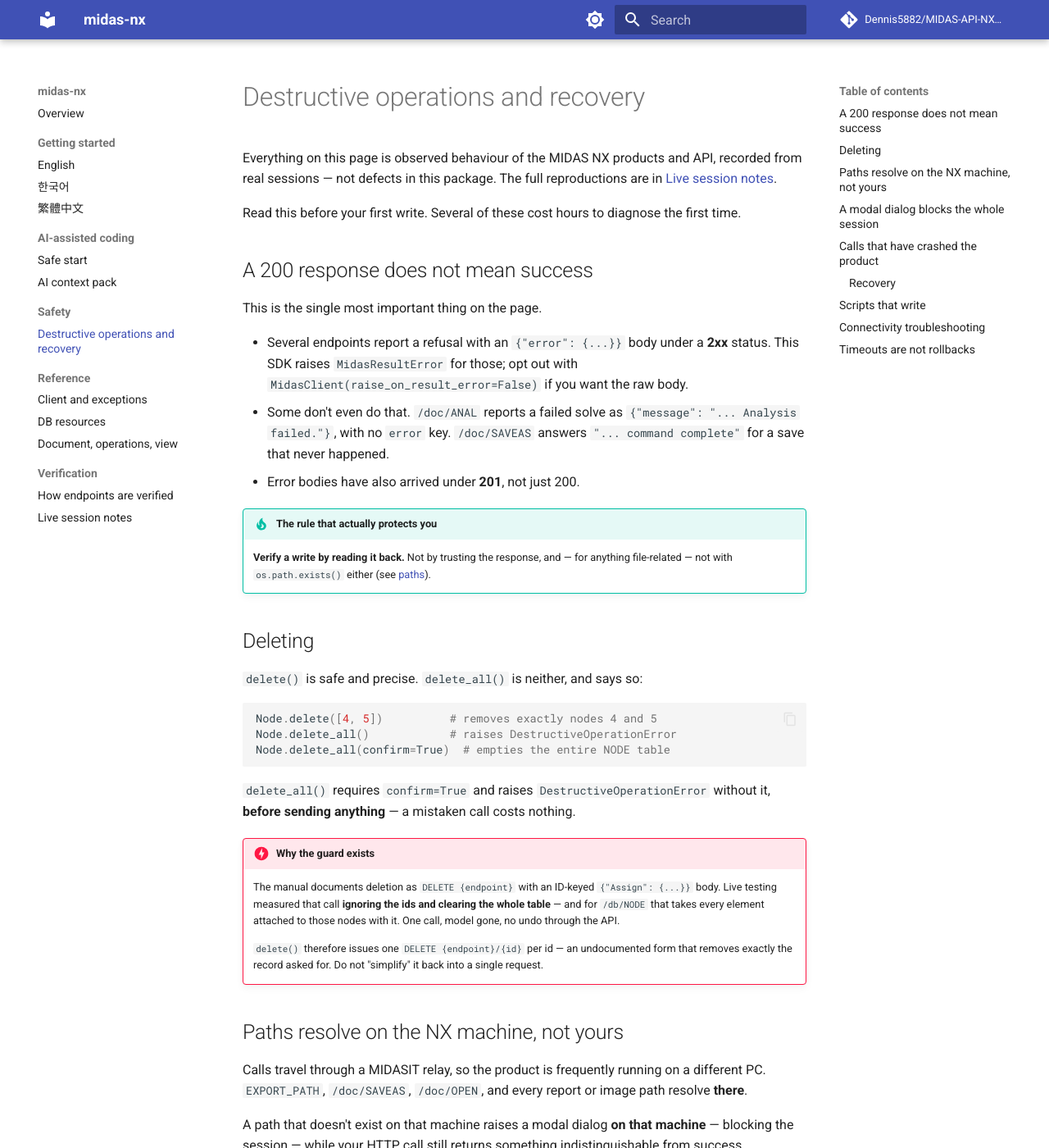
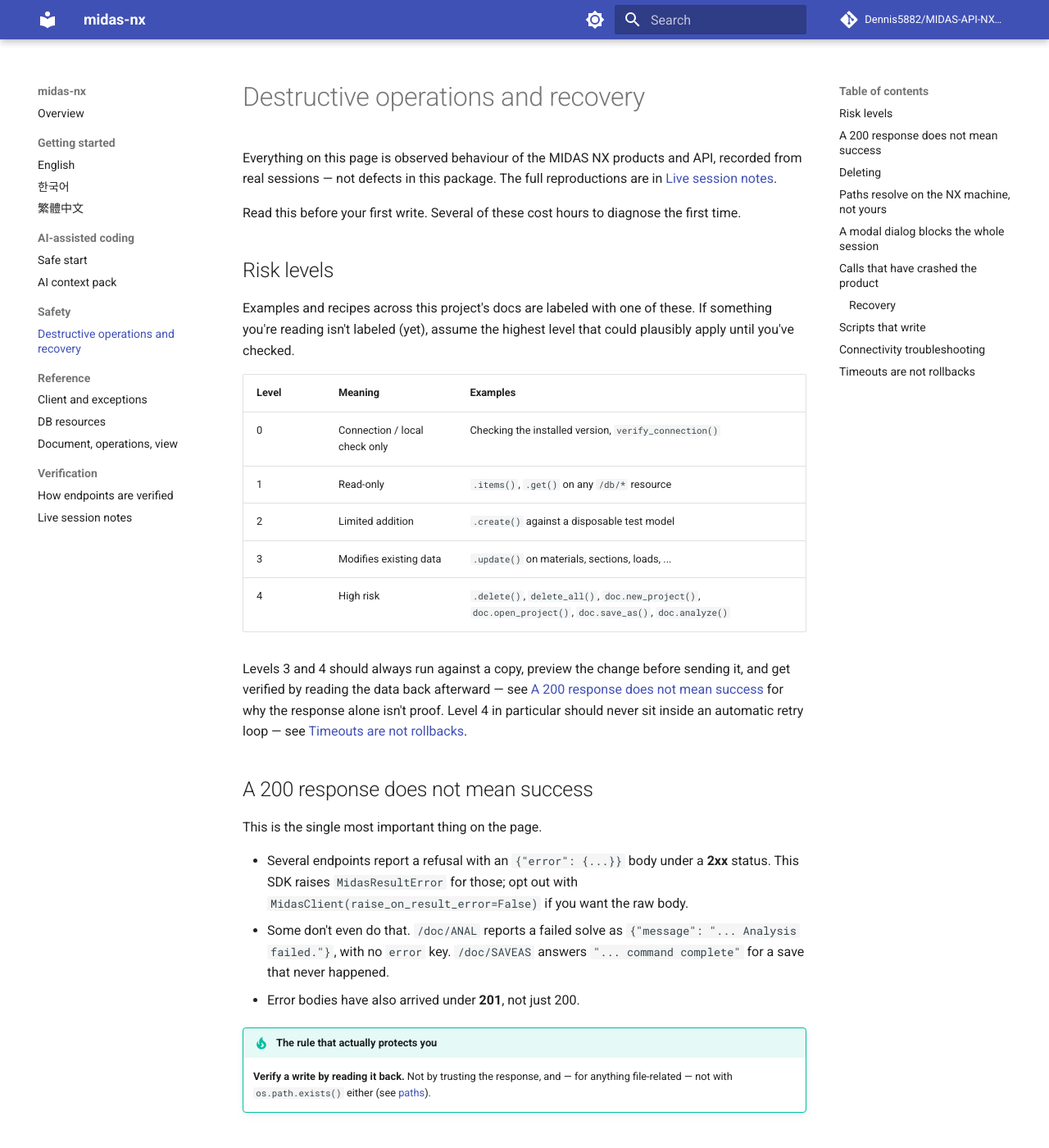
Before and after one commit to Dennis5882/MIDAS-API-NX-SDK, an MkDocs documentation site: the page built from docs/safety.md, in a window 1280 px wide and 1400 px high. Shown: the whole window at 82% size. Built offline with MkDocs 1.6.1 and Material for MkDocs 9.7.7, drawn with Linux system fonts in a browser that asks for light colours; comment, search, counter and statistics services are not loaded.

Commit message:
docs: add risk-level labels to safety.md and existing examples
Added a Risk levels table (0-4) to docs/safety.md so examples and recipes
across the docs have a shared, consistent way to signal how dangerous a
snippet is, instead of ad hoc wording per page. Labeled the examples this
onboarding pass already shipped: README/index.md's read-only snippet and
quickstart's Step 4 are level 1, quickstart's Step 5 and
examples/python/quickstart.py are level 4 (doc.new_project() discards
unsaved work, so even a "just create one column" demo counts as high risk).

Co-Authored-By: Claude Sonnet 5 <noreply@anthropic.com>

```diff
--- a/docs/safety.md
+++ b/docs/safety.md
@@ -6,6 +6,27 @@ reproductions are in [Live session notes](live_verification_notes.md).
 
 Read this before your first write. Several of these cost hours to diagnose the
 first time.
+
+## Risk levels
+
+Examples and recipes across this project's docs are labeled with one of
+these. If something you're reading isn't labeled (yet), assume the highest
+level that could plausibly apply until you've checked.
+
+| Level | Meaning | Examples |
+| --- | --- | --- |
+| 0 | Connection / local check only | Checking the installed version, `verify_connection()` |
+| 1 | Read-only | `.items()`, `.get()` on any `/db/*` resource |
+| 2 | Limited addition | `.create()` against a disposable test model |
+| 3 | Modifies existing data | `.update()` on materials, sections, loads, ... |
+| 4 | High risk | `.delete()`, `delete_all()`, `doc.new_project()`, `doc.open_project()`, `doc.save_as()`, `doc.analyze()` |
+
+Levels 3 and 4 should always run against a copy, preview the change before
+sending it, and get verified by reading the data back afterward — see
+[A 200 response does not mean success](#a-200-response-does-not-mean-success)
+for why the response alone isn't proof. Level 4 in particular should never
+sit inside an automatic retry loop — see
+[Timeouts are not rollbacks](#timeouts-are-not-rollbacks).
 
 ## A 200 response does not mean success
 
```
Also changed, not shown: README.md (+3 -2 lines), docs/en/quickstart.md (+6 -0 lines), docs/index.md (+3 -2 lines), docs/ko/quickstart.md (+6 -0 lines), docs/zh-tw/quickstart.md (+6 -0 lines), 2 other files.
